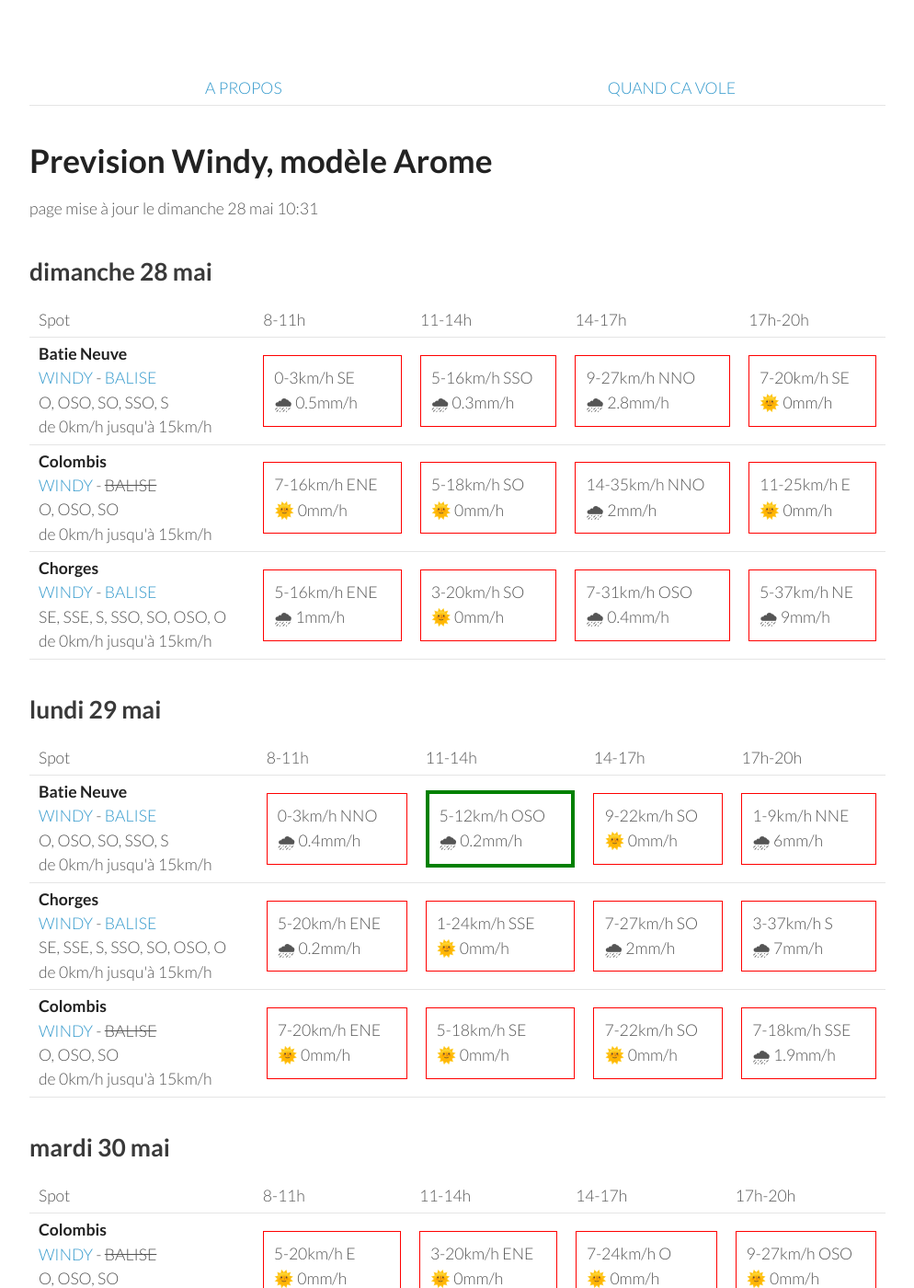
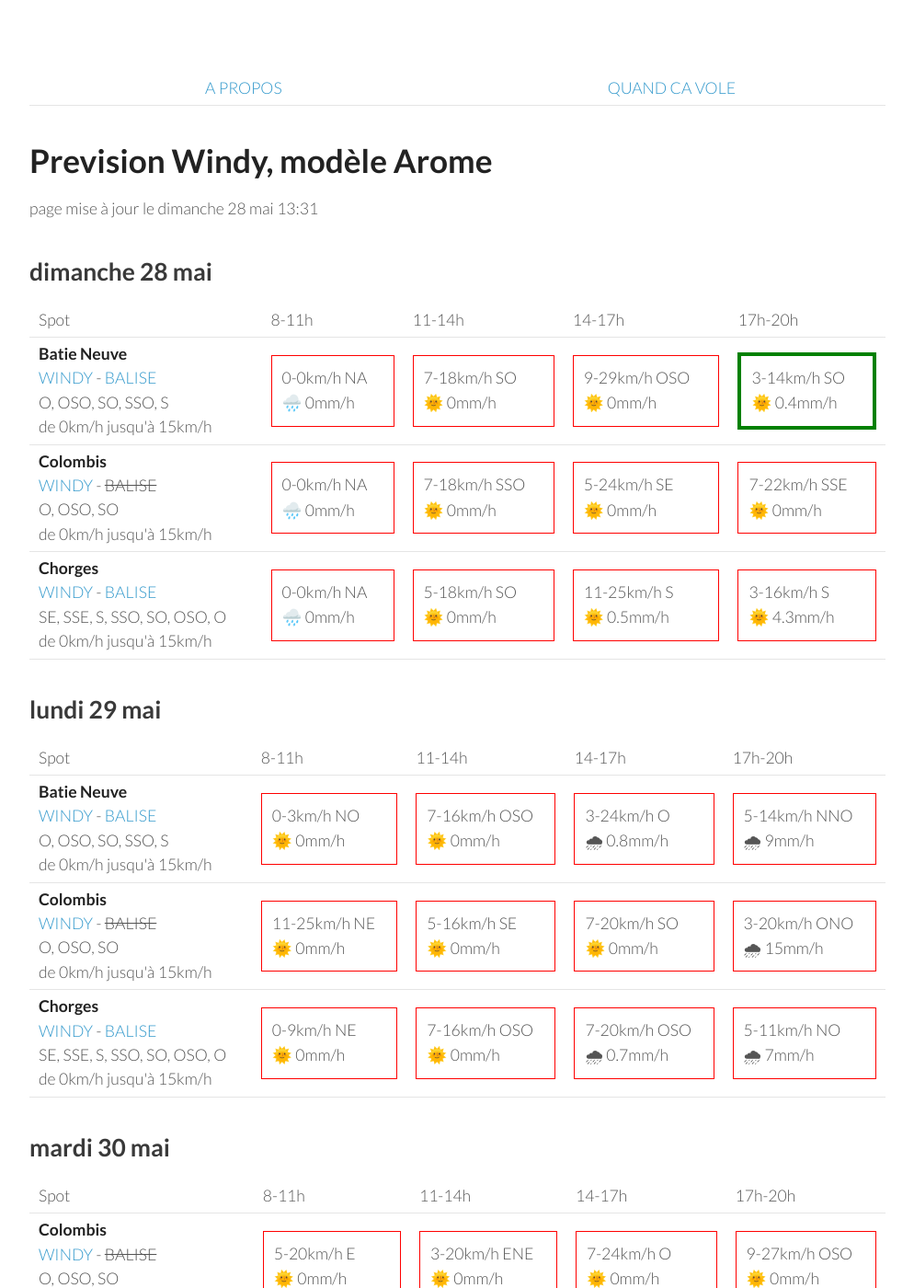
Before and after one commit to parapente-dans-le-nord/parapente-dans-le-nord.github.io, a Jekyll site: the page built from serre_poncon.markdown, in a window 1280 px wide and 1400 px high. Shown: the whole window at 92% size, without its empty margins (26-1020 px from the left). Built offline with Jekyll 4.4.1, drawn with Linux system fonts in a browser that asks for light colours.

Commit message:
update index.markdown

```diff
--- a/serre_poncon.markdown
+++ b/serre_poncon.markdown
@@ -7,7 +7,7 @@ title:  "Tous les spots"
 {: .links}
 
 # Prevision Windy, modèle Arome
-page mise à jour le dimanche 28 mai 10:31
+page mise à jour le dimanche 28 mai 13:31
 
 ## dimanche 28 mai
 
@@ -24,31 +24,28 @@ page mise à jour le dimanche 28 mai 10:31
 <tr>
         <td><strong>Batie Neuve</strong><br><a href="https://windy.com/44.584/6.236?44.559,6.262,10,m:eTtagly">WINDY</a> - <span class=""><a href="https://www.openwindmap.org/PP554">BALISE</a> </span><br> <span class="vent-favorable">O, OSO, SO, SSO, S</span><br><span class="force-vent">de 0km/h jusqu'à 15km/h</span> </td>
 
-            <td><div class="not-flyable"><p>0-3km/h SE</p><p>🌧 0.5mm/h</p></div></td>
-            <td><div class="not-flyable"><p>5-16km/h SSO</p><p>🌧 0.3mm/h</p></div></td>
-            <td><div class="not-flyable"><p>9-27km/h NNO</p><p>🌧 2.8mm/h</p></div></td>
-            <td><div class="not-flyable"><p>7-20km/h SE</p><p>🌞 0mm/h</p></div></td>
-
+            <td><div class="not-flyable"><p>0-0km/h NA</p><p>🌧️ 0mm/h</p></div></td>
+            <td><div class="not-flyable"><p>7-18km/h SO</p><p>🌞 0mm/h</p></div></td>
+            <td><div class="not-flyable"><p>9-29km/h OSO</p><p>🌞 0mm/h</p></div></td>
+            <td><div class="flyable"><p>3-14km/h SO</p><p>🌞 0.4mm/h</p></div></td>
 
     </tr>
 <tr>
         <td><strong>Colombis</strong><br><a href="https://windy.com/44.494/6.216?44.559,6.262,10">WINDY</a> - <span class="no-balise"> BALISE </span><br> <span class="vent-favorable">O, OSO, SO</span><br><span class="force-vent">de 0km/h jusqu'à 15km/h</span> </td>
 
-            <td><div class="not-flyable"><p>7-16km/h ENE</p><p>🌞 0mm/h</p></div></td>
-            <td><div class="not-flyable"><p>5-18km/h SO</p><p>🌞 0mm/h</p></div></td>
-            <td><div class="not-flyable"><p>14-35km/h NNO</p><p>🌧 2mm/h</p></div></td>
-            <td><div class="not-flyable"><p>11-25km/h E</p><p>🌞 0mm/h</p></div></td>
-
+            <td><div class="not-flyable"><p>0-0km/h NA</p><p>🌧️ 0mm/h</p></div></td>
+            <td><div class="not-flyable"><p>7-18km/h SSO</p><p>🌞 0mm/h</p></div></td>
+            <td><div class="not-flyable"><p>5-24km/h SE</p><p>🌞 0mm/h</p></div></td>
+            <td><div class="not-flyable"><p>7-22km/h SSE</p><p>🌞 0mm/h</p></div></td>
 
     </tr>
 <tr>
         <td><strong>Chorges</strong><br><a href="https://windy.com/44.578/6.280?44.559,6.262,10">WINDY</a> - <span class=""><a href="https://www.openwindmap.org/PP554">BALISE</a> </span><br> <span class="vent-favorable">SE, SSE, S, SSO, SO, OSO, O</span><br><span class="force-vent">de 0km/h jusqu'à 15km/h</span> </td>
 
-            <td><div class="not-flyable"><p>5-16km/h ENE</p><p>🌧 1mm/h</p></div></td>
-            <td><div class="not-flyable"><p>3-20km/h SO</p><p>🌞 0mm/h</p></div></td>
-            <td><div class="not-flyable"><p>7-31km/h OSO</p><p>🌧 0.4mm/h</p></div></td>
-            <td><div class="not-flyable"><p>5-37km/h NE</p><p>🌧 9mm/h</p></div></td>
-
+            <td><div class="not-flyable"><p>0-0km/h NA</p><p>🌧️ 0mm/h</p></div></td>
+            <td><div class="not-flyable"><p>5-18km/h SO</p><p>🌞 0mm/h</p></div></td>
+            <td><div class="not-flyable"><p>11-25km/h S</p><p>🌞 0.5mm/h</p></div></td>
+            <td><div class="not-flyable"><p>3-16km/h S</p><p>🌞 4.3mm/h</p></div></td>
 
     </tr>
 
@@ -70,30 +67,30 @@ page mise à jour le dimanche 28 mai 10:31
 <tr>
         <td><strong>Batie Neuve</strong><br><a href="https://windy.com/44.584/6.236?44.559,6.262,10,m:eTtagly">WINDY</a> - <span class=""><a href="https://www.openwindmap.org/PP554">BALISE</a> </span><br> <span class="vent-favorable">O, OSO, SO, SSO, S</span><br><span class="force-vent">de 0km/h jusqu'à 15km/h</span> </td>
 
-            <td><div class="not-flyable"><p>0-3km/h NNO</p><p>🌧 0.4mm/h</p></div></td>
-            <td><div class="flyable"><p>5-12km/h OSO</p><p>🌧 0.2mm/h</p></div></td>
-            <td><div class="not-flyable"><p>9-22km/h SO</p><p>🌞 0mm/h</p></div></td>
-            <td><div class="not-flyable"><p>1-9km/h NNE</p><p>🌧 6mm/h</p></div></td>
+            <td><div class="not-flyable"><p>0-3km/h NO</p><p>🌞 0mm/h</p></div></td>
+            <td><div class="not-flyable"><p>7-16km/h OSO</p><p>🌞 0mm/h</p></div></td>
+            <td><div class="not-flyable"><p>3-24km/h O</p><p>🌧 0.8mm/h</p></div></td>
+            <td><div class="not-flyable"><p>5-14km/h NNO</p><p>🌧 9mm/h</p></div></td>
+
+
+    </tr>
+<tr>
+        <td><strong>Colombis</strong><br><a href="https://windy.com/44.494/6.216?44.559,6.262,10">WINDY</a> - <span class="no-balise"> BALISE </span><br> <span class="vent-favorable">O, OSO, SO</span><br><span class="force-vent">de 0km/h jusqu'à 15km/h</span> </td>
+
+            <td><div class="not-flyable"><p>11-25km/h NE</p><p>🌞 0mm/h</p></div></td>
+            <td><div class="not-flyable"><p>5-16km/h SE</p><p>🌞 0mm/h</p></div></td>
+            <td><div class="not-flyable"><p>7-20km/h SO</p><p>🌞 0mm/h</p></div></td>
+            <td><div class="not-flyable"><p>3-20km/h ONO</p><p>🌧 15mm/h</p></div></td>
 
 
     </tr>
 <tr>
         <td><strong>Chorges</strong><br><a href="https://windy.com/44.578/6.280?44.559,6.262,10">WINDY</a> - <span class=""><a href="https://www.openwindmap.org/PP554">BALISE</a> </span><br> <span class="vent-favorable">SE, SSE, S, SSO, SO, OSO, O</span><br><span class="force-vent">de 0km/h jusqu'à 15km/h</span> </td>
 
-            <td><div class="not-flyable"><p>5-20km/h ENE</p><p>🌧 0.2mm/h</p></div></td>
-            <td><div class="not-flyable"><p>1-24km/h SSE</p><p>🌞 0mm/h</p></div></td>
-            <td><div class="not-flyable"><p>7-27km/h SO</p><p>🌧 2mm/h</p></div></td>
-            <td><div class="not-flyable"><p>3-37km/h S</p><p>🌧 7mm/h</p></div></td>
-
-
-    </tr>
-<tr>
-        <td><strong>Colombis</strong><br><a href="https://windy.com/44.494/6.216?44.559,6.262,10">WINDY</a> - <span class="no-balise"> BALISE </span><br> <span class="vent-favorable">O, OSO, SO</span><br><span class="force-vent">de 0km/h jusqu'à 15km/h</span> </td>
-
-            <td><div class="not-flyable"><p>7-20km/h ENE</p><p>🌞 0mm/h</p></div></td>
-            <td><div class="not-flyable"><p>5-18km/h SE</p><p>🌞 0mm/h</p></div></td>
-            <td><div class="not-flyable"><p>7-22km/h SO</p><p>🌞 0mm/h</p></div></td>
-            <td><div class="not-flyable"><p>7-18km/h SSE</p><p>🌧 1.9mm/h</p></div></td>
+            <td><div class="not-flyable"><p>0-9km/h NE</p><p>🌞 0mm/h</p></div></td>
+            <td><div class="not-flyable"><p>7-16km/h OSO</p><p>🌞 0mm/h</p></div></td>
+            <td><div class="not-flyable"><p>7-20km/h OSO</p><p>🌧 0.7mm/h</p></div></td>
+            <td><div class="not-flyable"><p>5-11km/h NO</p><p>🌧 7mm/h</p></div></td>
 
 
     </tr>
```
